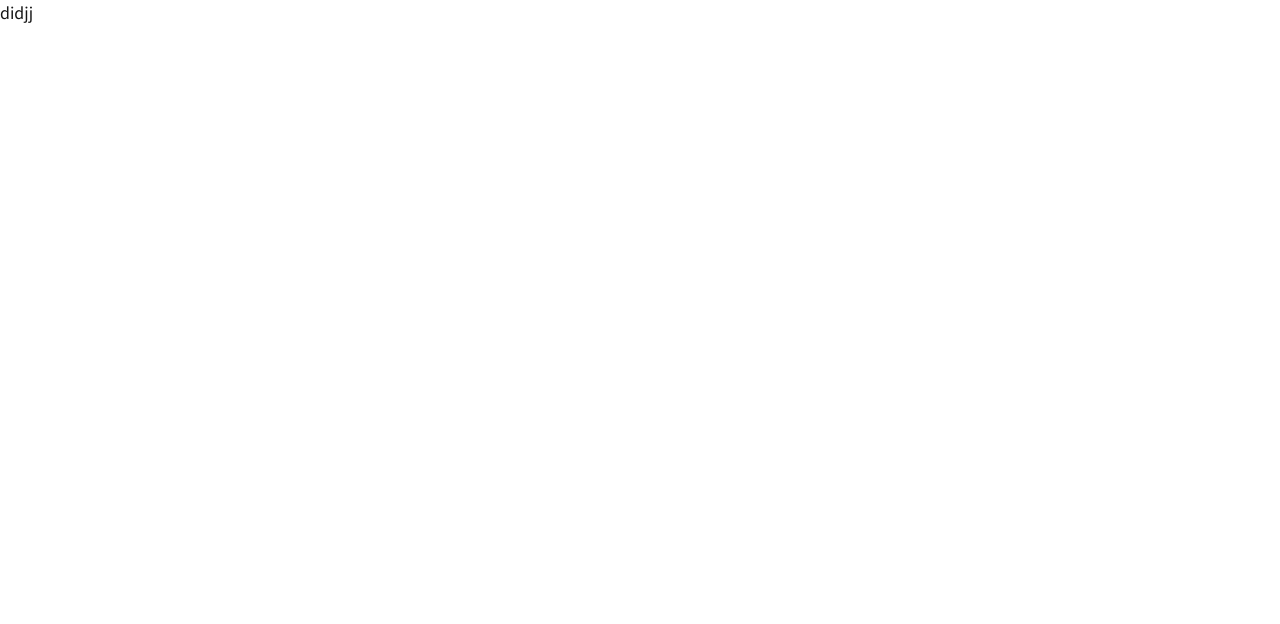
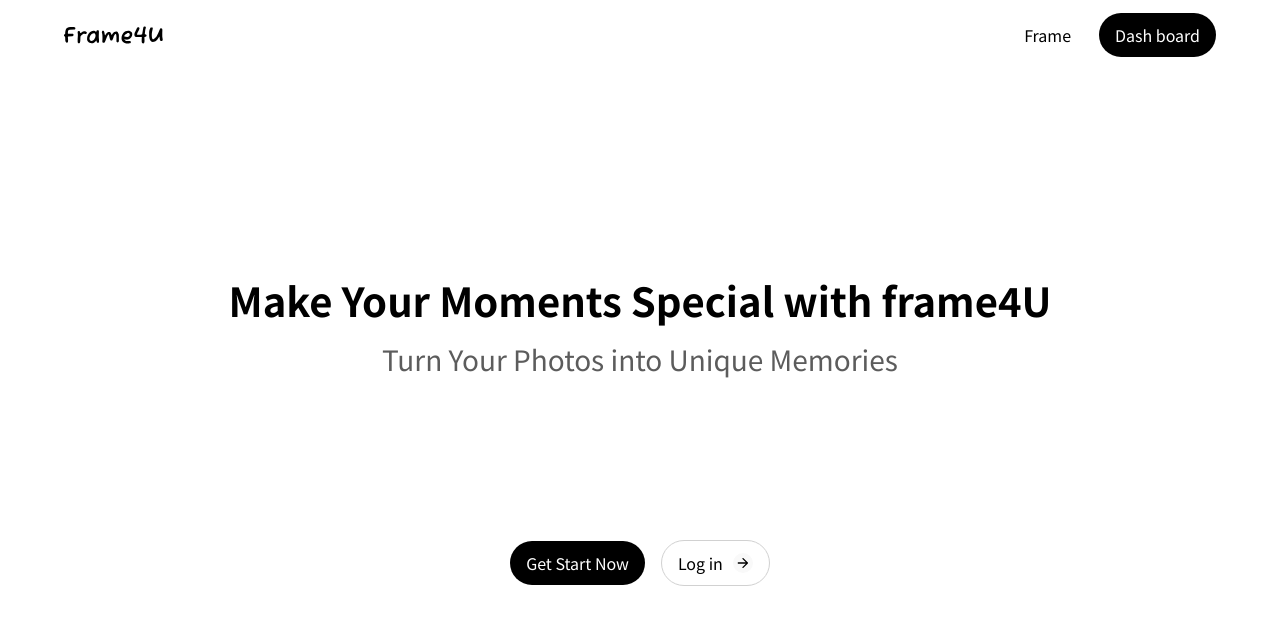
Before and after one commit to team-loadev/frame4u-fe, a Next.js app: page / in a window 1280 px wide. Shown: the top 624 px of the page. Built offline with nearby package versions, Linux system fonts and the light colour scheme.

Commit message:
feat : main

```diff
--- /dev/null
+++ b/src/app/(main)/layout.tsx
@@ -0,0 +1,17 @@
+import { Header } from "@/components";
+
+export default function AppLayout({
+  children,
+}: Readonly<{
+  children: React.ReactNode;
+}>) {
+  return (
+    <div>
+      <Header/>
+      <main className="w-full mt-[70px]"
+      >
+        {children}
+      </main>
+    </div>
+  );
+}
--- /dev/null
+++ b/src/app/(main)/page.tsx
@@ -0,0 +1,22 @@
+'use client'
+
+import { ArrowIcon } from "@/assets";
+import { Button } from "@/components";
+import { colors, Text } from "@/design-token";
+import { useRouter } from "next/navigation";
+
+export default function Main() {
+  const router = useRouter();
+  return (
+    <div className="flex flex-col gap-40 items-center justify-center pt-[200px]">
+      <div className="flex flex-col gap-2 items-center">
+        <Text fontSize={40} fontWeight={700}>Make Your Moments Special with frame4U</Text>
+        <Text fontSize={28} color={colors.gray[700]}>Turn Your Photos into Unique Memories</Text>
+      </div>
+      <div className="flex gap-4 items-center">
+        <Button onClick={() => router.push('/login')} isRound>Get Start Now</Button>
+        <Button onClick={() => router.push('/login')} backgroundColor={colors.gray[100]} borderColor={colors.gray[400]} color={colors.gray[900]} hoverBackgroundColor={colors.gray[200]} isRound>Log in <ArrowIcon/> </Button>
+      </div>
+    </div>
+  )
+}
--- a/src/app/login/page.tsx
+++ b/src/app/login/page.tsx
@@ -38,9 +38,12 @@ export default function Login () {
             <Inputs onChange={handleIdChange} value={datas.id} label="ID" placeholder="Enter your ID"/>
             <Inputs onChange={handlePwdChange} value={datas.password} label="password" placeholder="Enter your password"/>
           </div>
-          <div className="flex gap-3 items-center">
-            <Button onClick={() => router.back()} backgroundColor={colors.gray[100]} color={colors.gray[900]} hoverBackgroundColor={colors.gray[200]}>Back</Button>
-            <Button onClick={handleLoginClick}>Continue</Button>
+          <div className="flex w-full justify-between">
+            <Button onClick={() => router.push('/signup')} backgroundColor={colors.gray[100]} borderColor={colors.gray[400]} color={colors.gray[900]} hoverBackgroundColor={colors.gray[200]} isRound>sign up</Button>
+            <div className="flex gap-3 items-center">
+              <Button onClick={() => router.back()} backgroundColor={colors.gray[100]} color={colors.gray[900]} hoverBackgroundColor={colors.gray[200]}>Back</Button>
+              <Button onClick={handleLoginClick}>Continue</Button>
+            </div>
           </div>
         </div>
       </div>
--- a/src/app/page.tsx
+++ /dev/null
@@ -1,5 +0,0 @@
-export default function App () {
-  return (
-    <div>didjj</div>
-  )
-}
--- a/src/app/signup/page.tsx
+++ b/src/app/signup/page.tsx
@@ -74,9 +74,12 @@ export default function Signup () {
             <Inputs onChange={handlePwdChange} value={password.password} label="password" placeholder="Enter your password"/>
             <Inputs onChange={handlePwdCheckChange} value={password.passwordCheck} label="password check" placeholder="Confirm your password"/>
           </div>
-          <div className="flex gap-3 items-center">
-            <Button onClick={() => router.back()} backgroundColor={colors.gray[100]} color={colors.gray[900]} hoverBackgroundColor={colors.gray[200]}>Back</Button>
-            <Button onClick={handleSignupClick}>Continue</Button>
+          <div className="flex w-full justify-between">
+            <Button onClick={() => router.push('/login')} backgroundColor={colors.gray[100]} borderColor={colors.gray[400]} color={colors.gray[900]} hoverBackgroundColor={colors.gray[200]} isRound>log in</Button>
+            <div className="flex gap-3 items-center">
+              <Button onClick={() => router.back()} backgroundColor={colors.gray[100]} color={colors.gray[900]} hoverBackgroundColor={colors.gray[200]}>Back</Button>
+              <Button onClick={handleSignupClick}>Continue</Button>
+            </div>
           </div>
         </div>
       </div>
--- /dev/null
+++ b/src/assets/ArrowIcon.tsx
@@ -0,0 +1,8 @@
+export default function ArrowIcon () {
+  return (
+    <svg width="20" height="20" viewBox="0 0 20 20" fill="none" xmlns="http://www.w3.org/2000/svg">
+      <rect width="20" height="20" rx="10" fill="#F9F9F9"/>
+      <path d="M12.7833 10.6667L9.51661 13.9333C9.38328 14.0667 9.31928 14.2222 9.32461 14.4C9.32994 14.5778 9.3995 14.7333 9.53328 14.8667C9.66661 14.9889 9.82216 15.0529 9.99994 15.0587C10.1777 15.0645 10.3333 15.0005 10.4666 14.8667L14.8666 10.4667C14.9333 10.4 14.9806 10.3278 15.0086 10.25C15.0366 10.1722 15.0502 10.0889 15.0493 10C15.0484 9.91112 15.0344 9.82779 15.0073 9.75001C14.9802 9.67223 14.9331 9.60001 14.8659 9.53335L10.4659 5.13335C10.3437 5.01112 10.1908 4.95001 10.0073 4.95001C9.82372 4.95001 9.6655 5.01112 9.53261 5.13335C9.39928 5.26668 9.33261 5.42512 9.33261 5.60868C9.33261 5.79223 9.39928 5.95046 9.53261 6.08335L12.7833 9.33335H5.33327C5.14439 9.33335 4.98594 9.39735 4.85794 9.52535C4.72994 9.65335 4.66616 9.81157 4.66661 10C4.66705 10.1885 4.73105 10.3469 4.85861 10.4753C4.98616 10.6038 5.14439 10.6676 5.33327 10.6667H12.7833Z" fill="black"/>
+    </svg>
+  )
+}
--- a/src/assets/index.ts
+++ b/src/assets/index.ts
@@ -2,3 +2,4 @@ export {default as AuthBanner} from './AuthBanner.svg'
 export {default as Logo} from './Logo'
 export {default as NoImgIcon} from './NoImgIcon'
 export {default as SearchIcon} from './SearchIcon'
+export {default as ArrowIcon} from './ArrowIcon'
--- a/src/components/Button.tsx
+++ b/src/components/Button.tsx
@@ -1,10 +1,10 @@
 'use client'
-import React from 'react';
+import React, { ReactNode } from 'react';
 import { colors } from '../design-token';
 
 interface IButtonType {
   onClick: () => void;
-  children: string;
+  children: ReactNode;
   isRound?: boolean;
   backgroundColor?: string;
   hoverBackgroundColor?: string;
@@ -27,7 +27,7 @@ function Button({
   return (
     <button
       onClick={onClick}
-      className={`cursor-pointer ${paddingClass} ${radiusClass} transition-colors duration-500 flex items-center justify-center`}
+      className={`cursor-pointer ${paddingClass} ${radiusClass} transition-colors duration-500 flex items-center justify-center gap-[10px]`}
       style={{
         backgroundColor,
         color,
```
